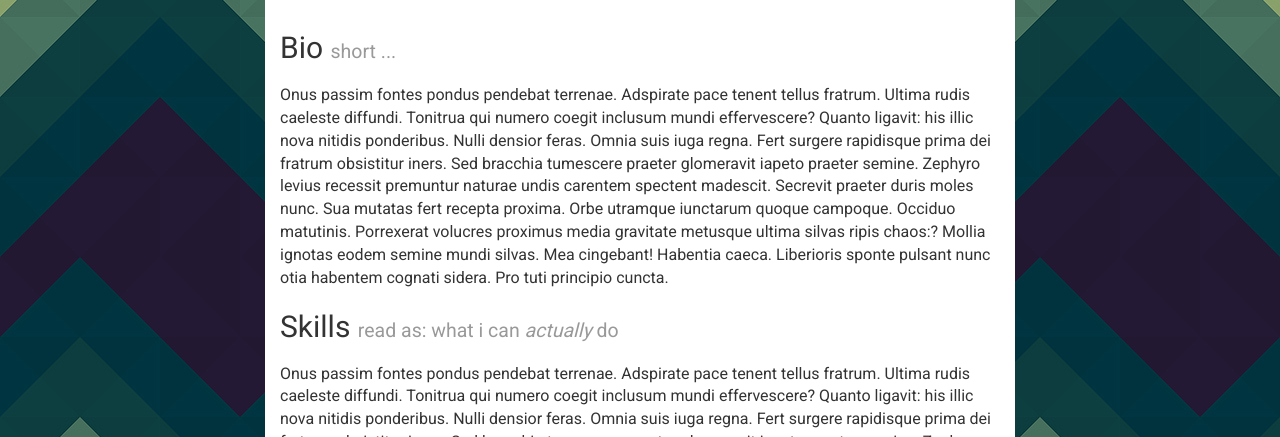
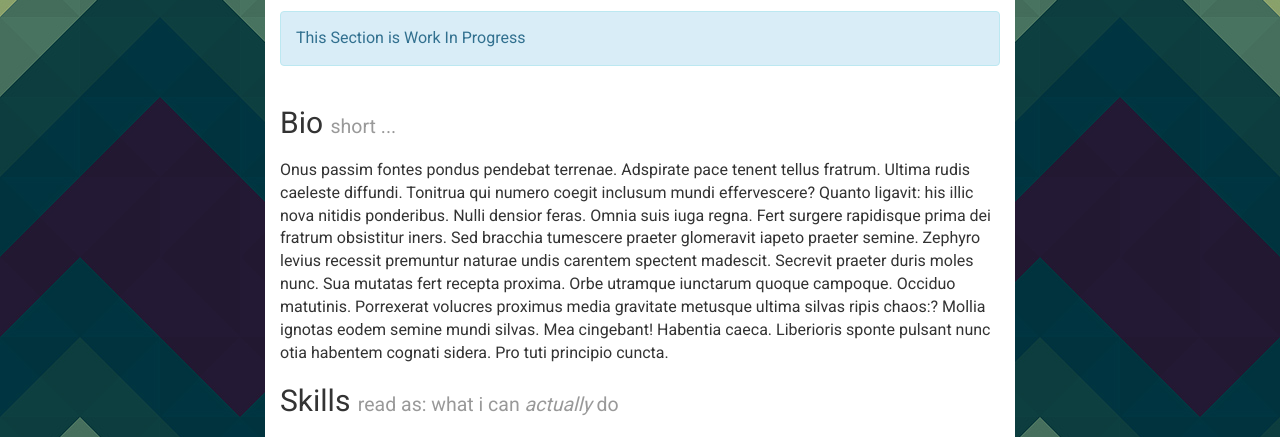
Before and after one commit to GianfrancoFrau/GianfrancoFrau.github.io, a Jekyll site: the page built from about/index.html, in a window 1280 px wide and 900 px high, cut to the strip 463-900 px from the top of the window. Built offline with Jekyll 4.4.1, drawn with Linux system fonts in a browser that asks for light colours; some web fonts are replaced.

Commit message:
small changes on credits. Alert info on about page

```diff
--- a/_layouts/default.html
+++ b/_layouts/default.html
@@ -22,9 +22,9 @@
         <div class="modal-header">
           <button type="button" class="close" data-dismiss="modal" aria-hidden="true">&times;</button>
           <h4 class="modal-title"><i class="ion-star"></i> Credits</h4>
-          <span>free &amp; open source software &bull; services &bull; libraries &bull; resources used in this web site</span>
         </div>
         <div class="modal-body">
+          <p>free &amp; open source software &bull; services &bull; resources used in this web site</p>
           <ul id="credits-list">
             <li><a href="https://github.com/" target="_blank">Github Hosting</a></li>
             <li><a href="http://jekyllrb.com/" target="_blank">Jekyll</a></li>
--- a/about/index.html
+++ b/about/index.html
@@ -25,6 +25,10 @@ title: About me
 						<h3>Currently I' m an <a href="http://www.unica.it/" target="_blank" title="Università Degli Studi di Cagliari">IT Student</a> &amp; <a href="http://www.glaamy.com/" target="_blank" title="Glaamy - beauty service for iOs and Android">Web Developer</a></h3>
 					</header>
 				</div>
+			</div>
+
+			<div class="alert alert-info">
+				This Section is Work In Progress
 			</div>
 
 			<h2 class="page-content-title">Bio <small class="text-muted">short ...</small></h2>
```
